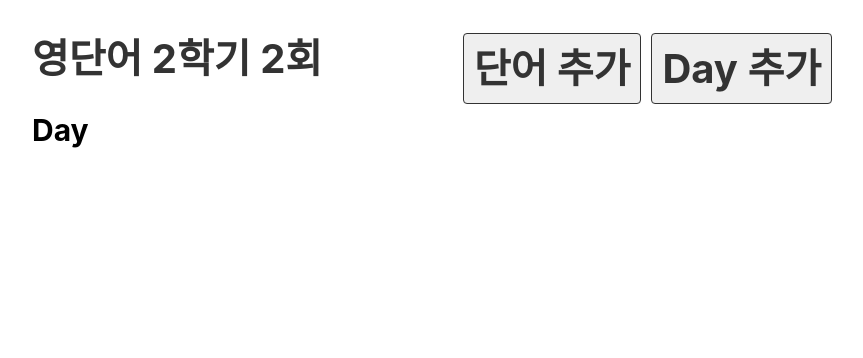
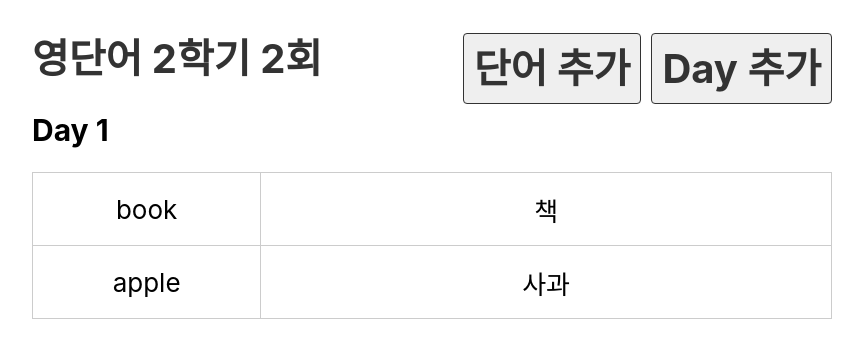
Before and after one commit to soeun823/react_study, a React (Create React App) app in the folder study/: page /day/1 in a window 1280 px wide. Shown: the top 358 px of the page, without its empty margins (208-1071 px from the left). Built offline with nearby package versions, Linux system fonts and the light colour scheme.

Commit message:
fixed)잘못된useParams 사용

```diff
--- a/study/src/component/Day.js
+++ b/study/src/component/Day.js
@@ -1,16 +1,13 @@
-import dummy from "../db/data.json"
+import dummy from "../db/data.json";
 import { useParams } from "react-router-dom";
 
-export default function Day(){
-    //dummy.words
-    const {day} = useParams().day;
-    const wordList = dummy.words.filter(word => (word.day === Number(day)))
+export default function Day() {
+const { day } = useParams();
+const wordList = dummy.words.filter(word => word.day === Number(day));
 
-
-
-    return(
+return (
     <>
-    <h2> Day{day}</h2>
+        <h2>Day {day}</h2>
         <table>
         <tbody>
             {wordList.map(word => (
```
Lines whose indentation alone changed are shown as unchanged.
